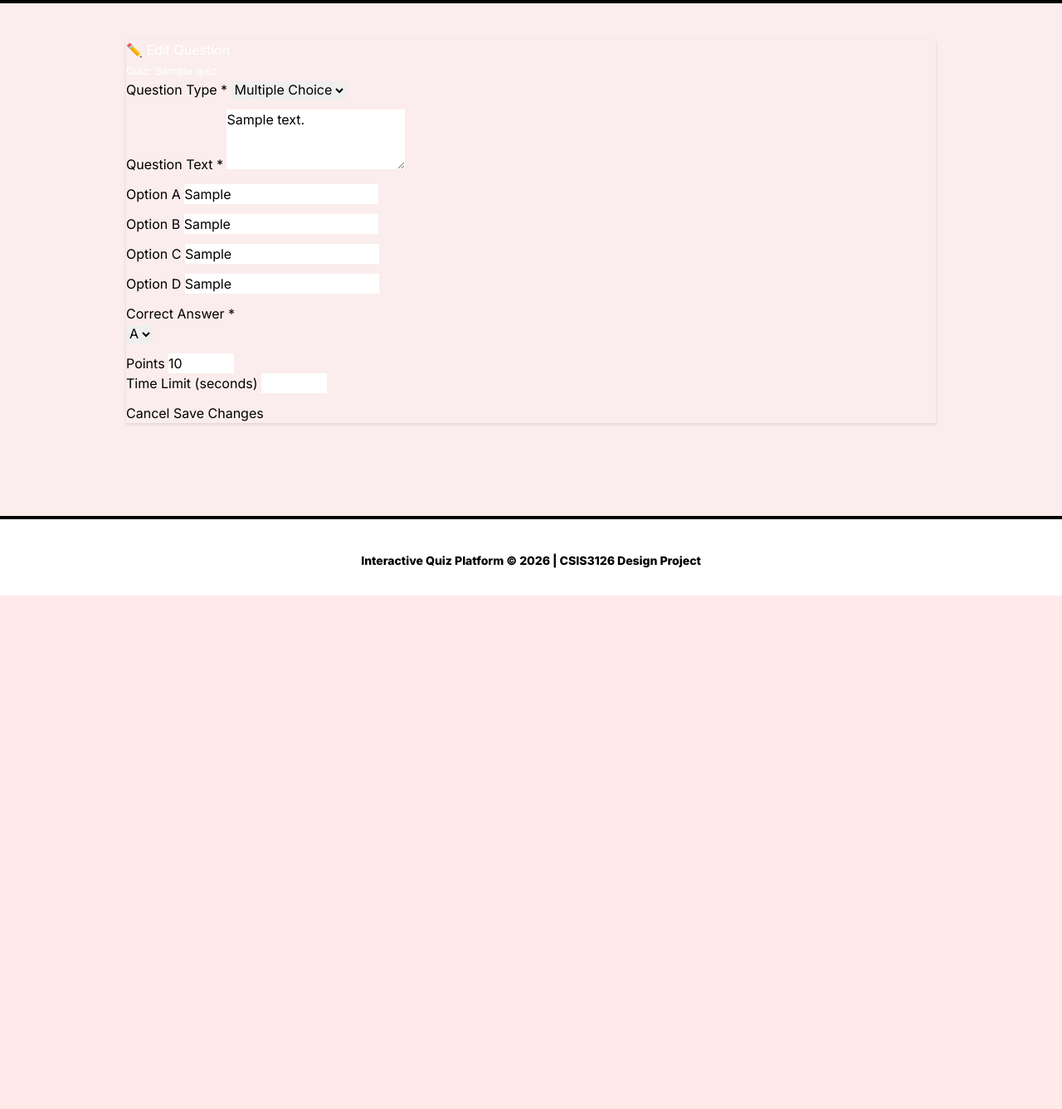
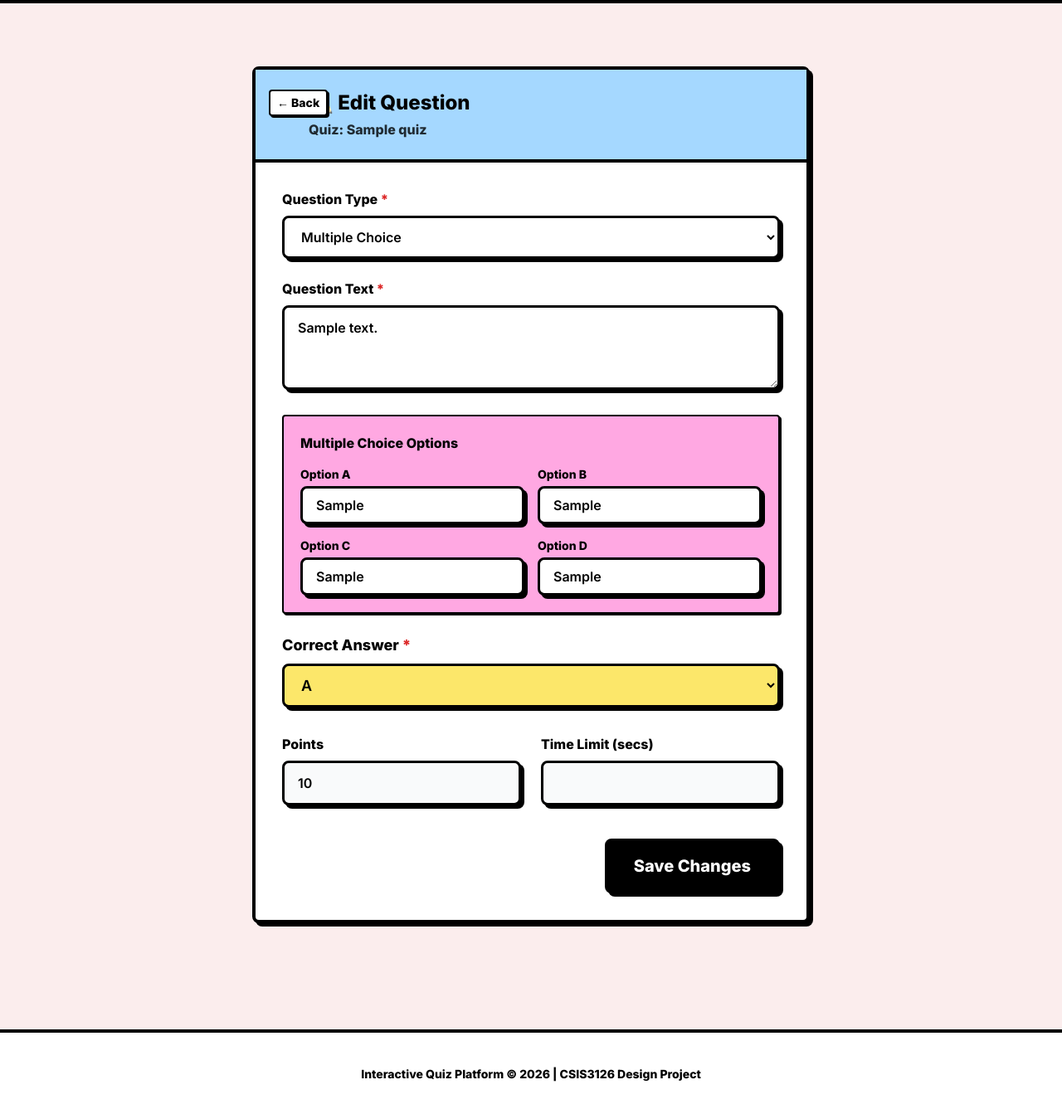
Before and after one commit to EnovWayoi/CSIS3126_Wayoi, a Flask app: template src/templates/edit_question.html in a window 1280 px wide. Shown: the part 82-1419 px from the top of the page at 83% size. Before the commit the page ends 800 px from the top, so only its background shows below. Run offline with Flask 3, Linux system fonts and the light colour scheme; the template is opened without the code that fills it: most values are stand-ins (such as "Sample title", 1, 10 or a date in 2020); some libraries are stand-ins or nearby versions.

Commit message:
style: Redesign edit question page with Neo-brutalism aesthetic

```diff
--- a/src/templates/edit_question.html
+++ b/src/templates/edit_question.html
@@ -3,21 +3,26 @@
 {% block title %}Edit Question - {{ quiz.title }}{% endblock %}
 
 {% block content %}
-<div class="row justify-content-center">
-    <div class="col-md-8">
-        <div class="card">
-            <div class="card-header bg-primary text-white">
-                <h4 class="mb-0">✏️ Edit Question</h4>
-                <small>Quiz: {{ quiz.title }}</small>
+<div class="flex justify-center mt-8 mb-20 relative z-0">
+    <div class="w-full max-w-2xl">
+        <div class="bg-white border-4 border-black shadow-neo rounded-lg relative">
+            <div class="bg-neo-blue border-b-4 border-black p-6 pl-16 text-center md:text-left">
+                <a href="{{ url_for('edit_quiz', quiz_id=quiz.quiz_id) }}"
+                    class="absolute top-6 left-4 font-bold text-sm bg-white border-2 border-black rounded px-2 py-1 shadow-neo-sm hover:-translate-y-0.5 hover:shadow-[3px_3px_0_0_#000] transition-all">←
+                    Back</a>
+                <h4 class="text-2xl font-black mb-1">✏️ Edit Question</h4>
+                <p class="font-bold opacity-80">Quiz: {{ quiz.title }}</p>
             </div>
-            <div class="card-body">
+            <div class="p-8">
                 <form method="POST"
-                    action="{{ url_for('edit_question', quiz_id=quiz.quiz_id, question_id=question.question_id) }}">
+                    action="{{ url_for('edit_question', quiz_id=quiz.quiz_id, question_id=question.question_id) }}"
+                    class="flex flex-col gap-6">
                     <!-- Question Type -->
-                    <div class="mb-3">
-                        <label for="question_type" class="form-label">Question Type <span
-                                class="text-danger">*</span></label>
-                        <select class="form-select" id="question_type" name="question_type" onchange="toggleOptions()">
+                    <div>
+                        <label for="question_type" class="block font-bold mb-2">Question Type <span
+                                class="text-red-600">*</span></label>
+                        <select class="neo-input bg-white cursor-pointer" id="question_type" name="question_type"
+                            onchange="toggleOptions()">
                             <option value="multiple_choice" {% if question.question_type=='multiple_choice' %}selected{%
                                 endif %}>Multiple Choice</option>
                             <option value="true_false" {% if question.question_type=='true_false' %}selected{% endif %}>
@@ -28,43 +33,47 @@
                     </div>
 
                     <!-- Question Text -->
-                    <div class="mb-3">
-                        <label for="question_text" class="form-label">Question Text <span
-                                class="text-danger">*</span></label>
-                        <textarea class="form-control" id="question_text" name="question_text" rows="3"
+                    <div>
+                        <label for="question_text" class="block font-bold mb-2">Question Text <span
+                                class="text-red-600">*</span></label>
+                        <textarea class="neo-input bg-white" id="question_text" name="question_text" rows="3"
                             required>{{ question.question_text }}</textarea>
                     </div>
 
                     <!-- Multiple Choice Options -->
-                    <div id="mc_options">
-                        <div class="mb-3">
-                            <label for="option_a" class="form-label">Option A</label>
-                            <input type="text" class="form-control" id="option_a" name="option_a"
+                    <div id="mc_options" class="bg-neo-pink border-2 border-black rounded p-5 shadow-neo-sm">
+                        <h5 class="font-black mb-4">Multiple Choice Options</h5>
+                        <div class="grid grid-cols-1 md:grid-cols-2 gap-4">
+                            <div>
+                                <label for="option_a" class="block font-bold mb-1 text-sm">Option A</label>
+                                <input type="text" class="neo-input bg-white py-2" id="option_a" name="option_a"
                                     value="{{ question.option_a or '' }}">
                             </div>
-                        <div class="mb-3">
-                            <label for="option_b" class="form-label">Option B</label>
-                            <input type="text" class="form-control" id="option_b" name="option_b"
+                            <div>
+                                <label for="option_b" class="block font-bold mb-1 text-sm">Option B</label>
+                                <input type="text" class="neo-input bg-white py-2" id="option_b" name="option_b"
                                     value="{{ question.option_b or '' }}">
                             </div>
-                        <div class="mb-3">
-                            <label for="option_c" class="form-label">Option C</label>
-                            <input type="text" class="form-control" id="option_c" name="option_c"
+                            <div>
+                                <label for="option_c" class="block font-bold mb-1 text-sm">Option C</label>
+                                <input type="text" class="neo-input bg-white py-2" id="option_c" name="option_c"
                                     value="{{ question.option_c or '' }}">
                             </div>
-                        <div class="mb-3">
-                            <label for="option_d" class="form-label">Option D</label>
-                            <input type="text" class="form-control" id="option_d" name="option_d"
+                            <div>
+                                <label for="option_d" class="block font-bold mb-1 text-sm">Option D</label>
+                                <input type="text" class="neo-input bg-white py-2" id="option_d" name="option_d"
                                     value="{{ question.option_d or '' }}">
+                            </div>
                         </div>
                     </div>
 
                     <!-- Correct Answer -->
-                    <div class="mb-3">
-                        <label for="correct_answer" class="form-label">Correct Answer <span
-                                class="text-danger">*</span></label>
+                    <div>
+                        <label for="correct_answer" class="block font-bold mb-2 text-lg">Correct Answer <span
+                                class="text-red-600">*</span></label>
                         <div id="correct_answer_mc">
-                            <select class="form-select" name="correct_answer" id="correct_answer_select">
+                            <select class="neo-input bg-neo-yellow cursor-pointer text-lg" name="correct_answer"
+                                id="correct_answer_select">
                                 <option value="A" {% if question.correct_answer=='A' and
                                     question.question_type=='multiple_choice' %}selected{% endif %}>A</option>
                                 <option value="B" {% if question.correct_answer=='B' and
@@ -76,7 +85,7 @@
                             </select>
                         </div>
                         <div id="correct_answer_tf" style="display:none;">
-                            <select class="form-select" name="correct_answer_tf">
+                            <select class="neo-input bg-neo-orange cursor-pointer text-lg" name="correct_answer_tf">
                                 <option value="A" {% if question.correct_answer=='A' and
                                     question.question_type=='true_false' %}selected{% endif %}>True</option>
                                 <option value="B" {% if question.correct_answer=='B' and
@@ -84,29 +93,30 @@
                             </select>
                         </div>
                         <div id="correct_answer_fb" style="display:none;">
-                            <input type="text" class="form-control" name="correct_answer_fb"
+                            <input type="text" class="neo-input bg-white py-3 text-lg" name="correct_answer_fb"
+                                id="correct_answer_fb_input"
                                 value="{% if question.question_type == 'fill_blank' %}{{ question.correct_answer }}{% endif %}">
                         </div>
                     </div>
 
                     <!-- Points and Time -->
-                    <div class="row mb-3">
-                        <div class="col-md-6">
-                            <label for="points" class="form-label">Points</label>
-                            <input type="number" class="form-control" id="points" name="points"
+                    <div class="flex flex-col md:flex-row gap-6 mt-2">
+                        <div class="w-full">
+                            <label for="points" class="block font-bold mb-2">Points</label>
+                            <input type="number" class="neo-input bg-gray-50" id="points" name="points"
                                 value="{{ question.points }}" min="1" max="100">
                         </div>
-                        <div class="col-md-6">
-                            <label for="time_limit" class="form-label">Time Limit (seconds)</label>
-                            <input type="number" class="form-control" id="time_limit" name="time_limit"
+                        <div class="w-full">
+                            <label for="time_limit" class="block font-bold mb-2">Time Limit (secs)</label>
+                            <input type="number" class="neo-input bg-gray-50" id="time_limit" name="time_limit"
                                 value="{{ question.time_limit }}" min="5" max="300">
                         </div>
                     </div>
 
-                    <div class="d-flex justify-content-between">
-                        <a href="{{ url_for('edit_quiz', quiz_id=quiz.quiz_id) }}"
-                            class="btn btn-outline-secondary">Cancel</a>
-                        <button type="submit" class="btn btn-primary">Save Changes</button>
+                    <div class="flex justify-end mt-4">
+                        <button type="submit"
+                            class="neo-btn bg-black text-white px-8 py-4 text-xl hover:bg-gray-800">Save
+                            Changes</button>
                     </div>
                 </form>
             </div>
```
Lines whose indentation alone changed are shown as unchanged.
